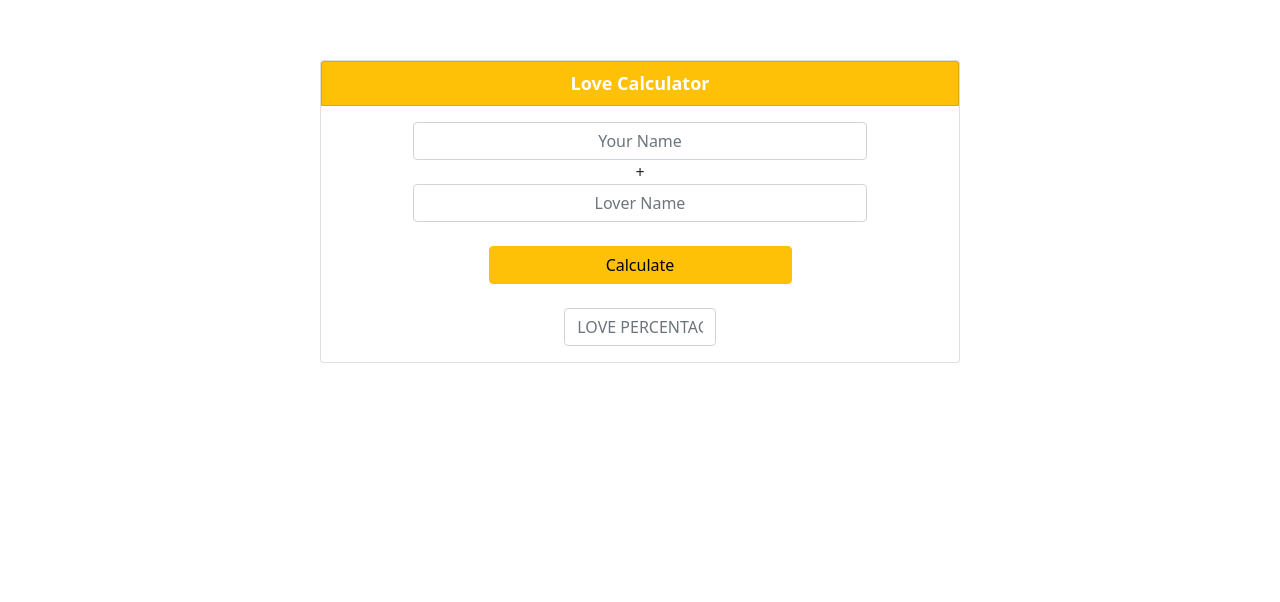
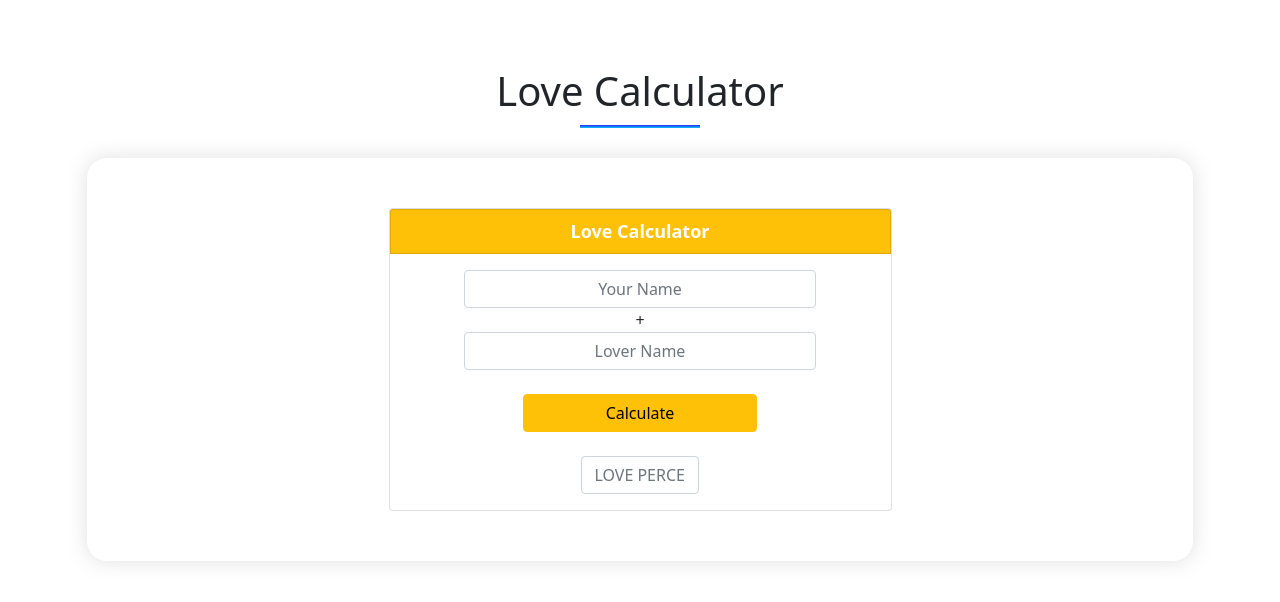
Before and after one commit to AkashMarkad/Love-Calculator, a plain HTML site: page index.html in a window 1280 px wide. Shown: the part 140-742 px from the top of the page. Drawn offline with nearby package versions, Linux system fonts and the light colour scheme.

Commit message:
Update index.html

```diff
--- a/index.html
+++ b/index.html
@@ -19,6 +19,9 @@
 <body>
 
     <header>
+      <h1 class="hedi-h1 hed">Love Calculator</h1>
+    <div class="container m-auto">
+      <div class="dev bg-devc">
       <div class="card w-50 m-auto text-center responsive">
         <div class="card-header bg-warning text-white card"><b>Love Calculator</b> </div>
         <div class="card-body">
@@ -42,6 +45,8 @@
               id="lovevalue">
           </div>
         </div>
+      </div>
+      </div>
       </div>
     </header>
 
```
